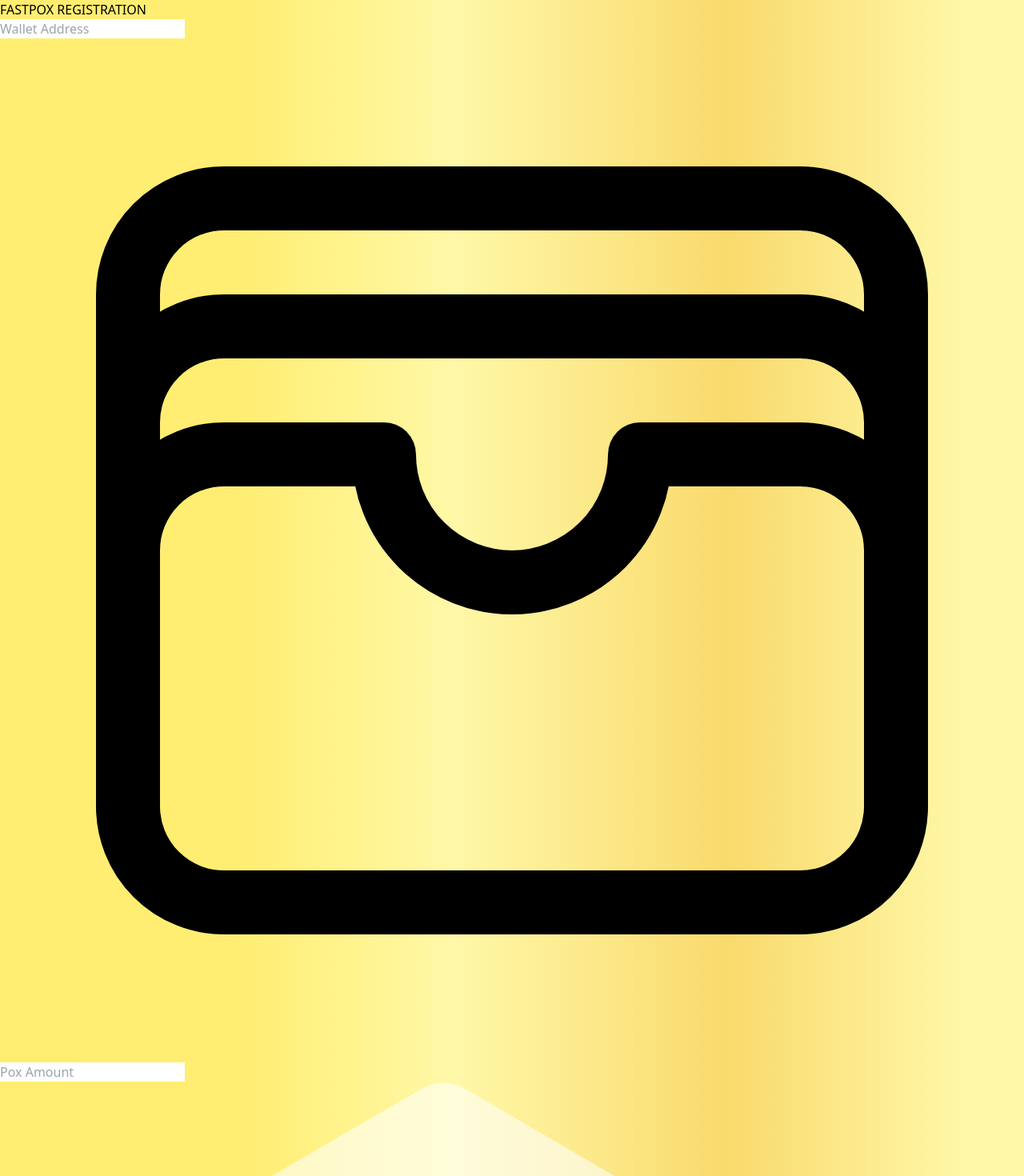
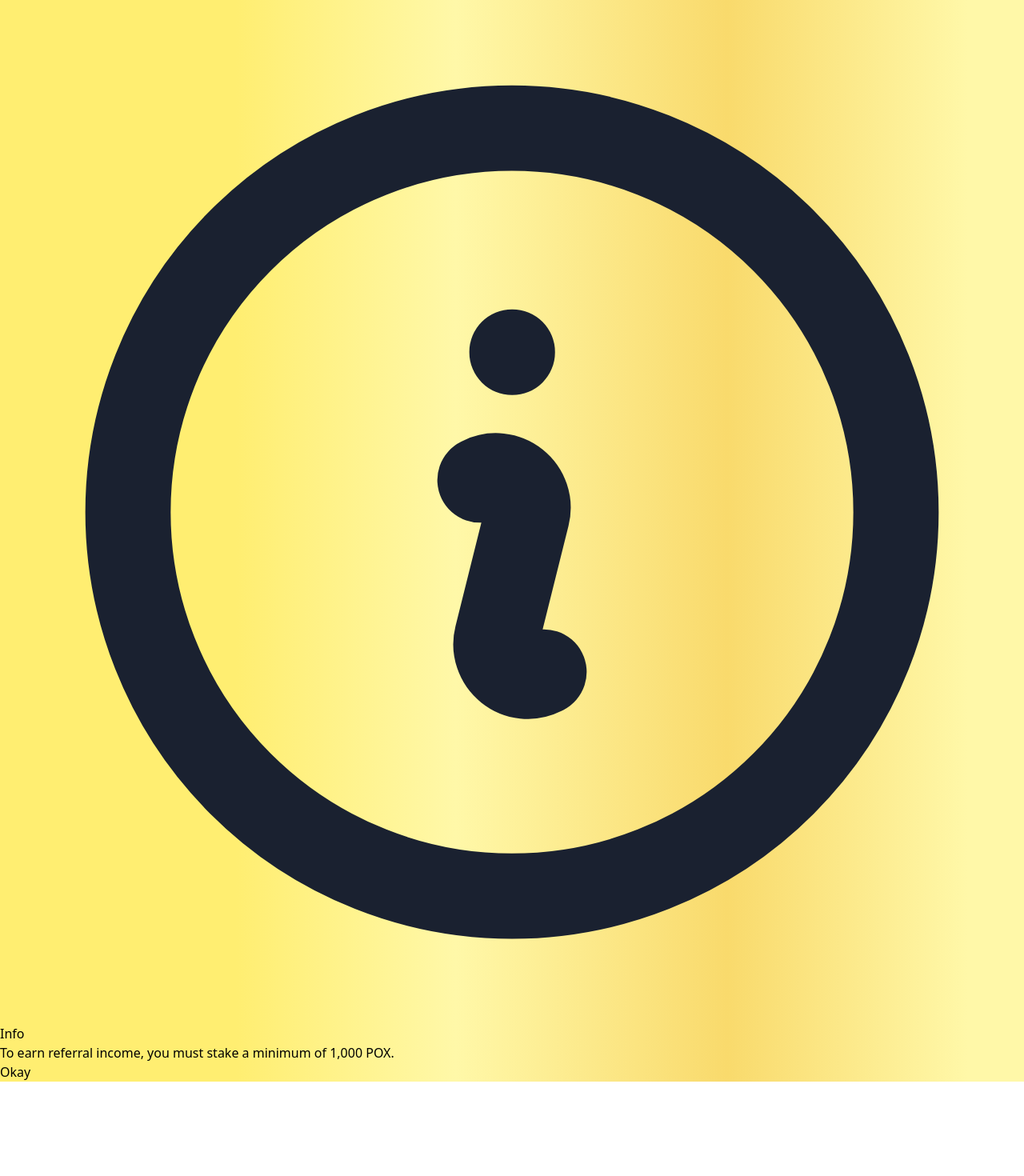
Before and after one commit to PolluxCoin2-0/FASTPOX, a Next.js app: page /auth/register in a window 1280 px wide. Shown: the top 1470 px of the page at 80% size. After the commit the page ends 1372 px from the top, so only its background shows below. Built offline with nearby package versions, Linux system fonts and the light colour scheme; no server answers.

Commit message:
enable modal in regsiter page

```diff
--- a/src/app/auth/register/page.tsx
+++ b/src/app/auth/register/page.tsx
@@ -24,7 +24,7 @@ import { SignBroadcastTransactionStatus } from "@/lib/signBroadcastTransactionSt
 import Image from "next/image";
 
 const RegistrationPage: React.FC = () => {
-  // const [isModalOpen, setIsModalOpen] = useState<boolean>(true);
+  const [isModalOpen, setIsModalOpen] = useState<boolean>(true);
   const [walletLoading, setWalletLoading] = useState<boolean>(false);
   const [isLoading, setIsLoading] = useState<boolean>(false);
   const [userWalletAddress, setUserWalletAddress] = useState<string>("");
@@ -42,9 +42,9 @@ const RegistrationPage: React.FC = () => {
     }
   }, [referralAddress]);
 
-  // const handleCloseModal = (): void => {
-  //   setIsModalOpen(false);
-  // };
+  const handleCloseModal = (): void => {
+    setIsModalOpen(false);
+  };
 
   const handleWalletAddress = async (): Promise<void> => {
     if (walletLoading) {
@@ -228,7 +228,7 @@ const RegistrationPage: React.FC = () => {
       }}
     >
       {/* Modal */}
-      {/* {isModalOpen && (
+      {isModalOpen && (
         <div className="fixed inset-0 z-20 flex items-center justify-center bg-white/10 px-2">
           <div className="bg-white rounded-lg shadow-lg p-6 w-full max-w-md">
             <div className="flex space-x-1 items-center justify-center">
@@ -266,7 +266,7 @@ const RegistrationPage: React.FC = () => {
             </div>
           </div>
         </div>
-      )} */}
+      )}
 
       {/* Moving Balls */}
       <div className="absolute inset-0 z-10">
@@ -291,7 +291,7 @@ const RegistrationPage: React.FC = () => {
 
       {/* Registration Card (Only visible if modal is closed) */}
       {
-      // !isModalOpen &&
+      !isModalOpen &&
       (
         <div className="bg-[#2e3030] backdrop-blur-lg border border-white/30 shadow-2xl rounded-3xl p-5 md:p-8 w-full max-w-md lg:max-w-lg xl:max-w-xl transform z-10">
           <h1 className="text-2xl md:text-3xl font-extrabold text-center text-white mb-4 md:mb-6 tracking-wide">
```
